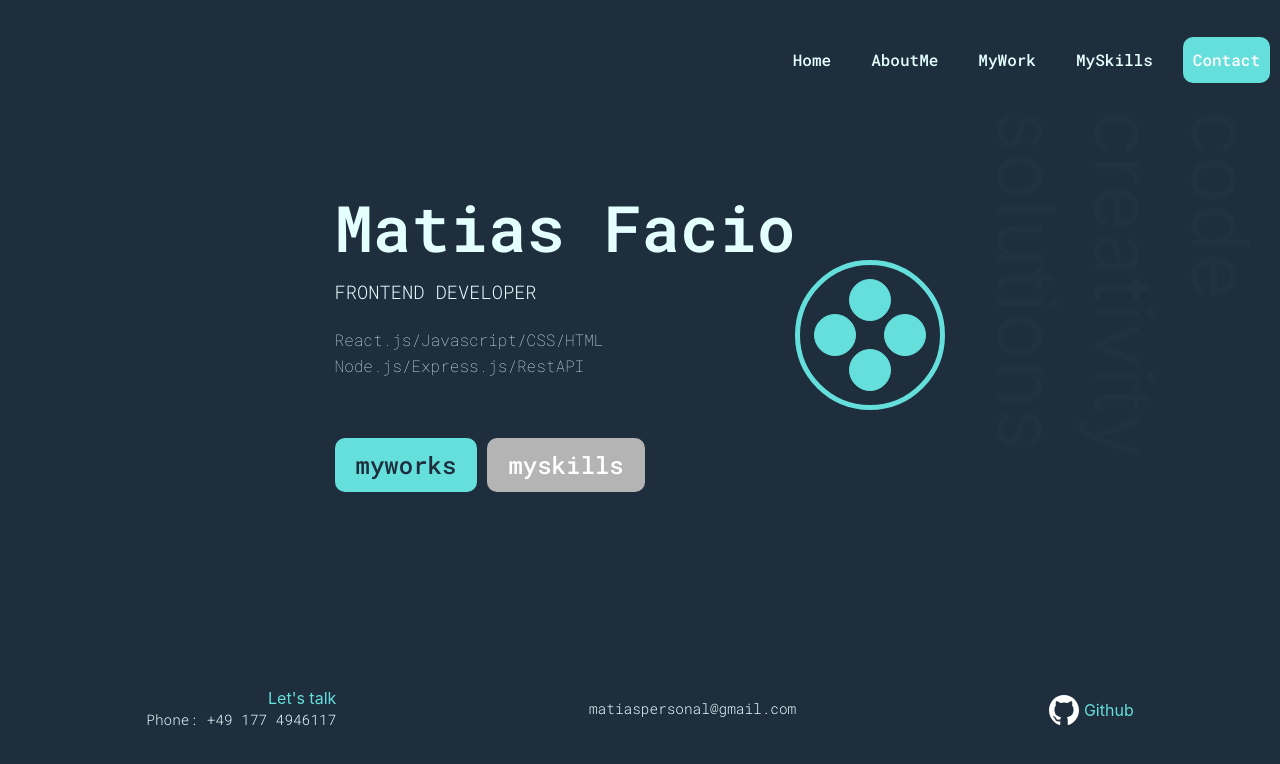
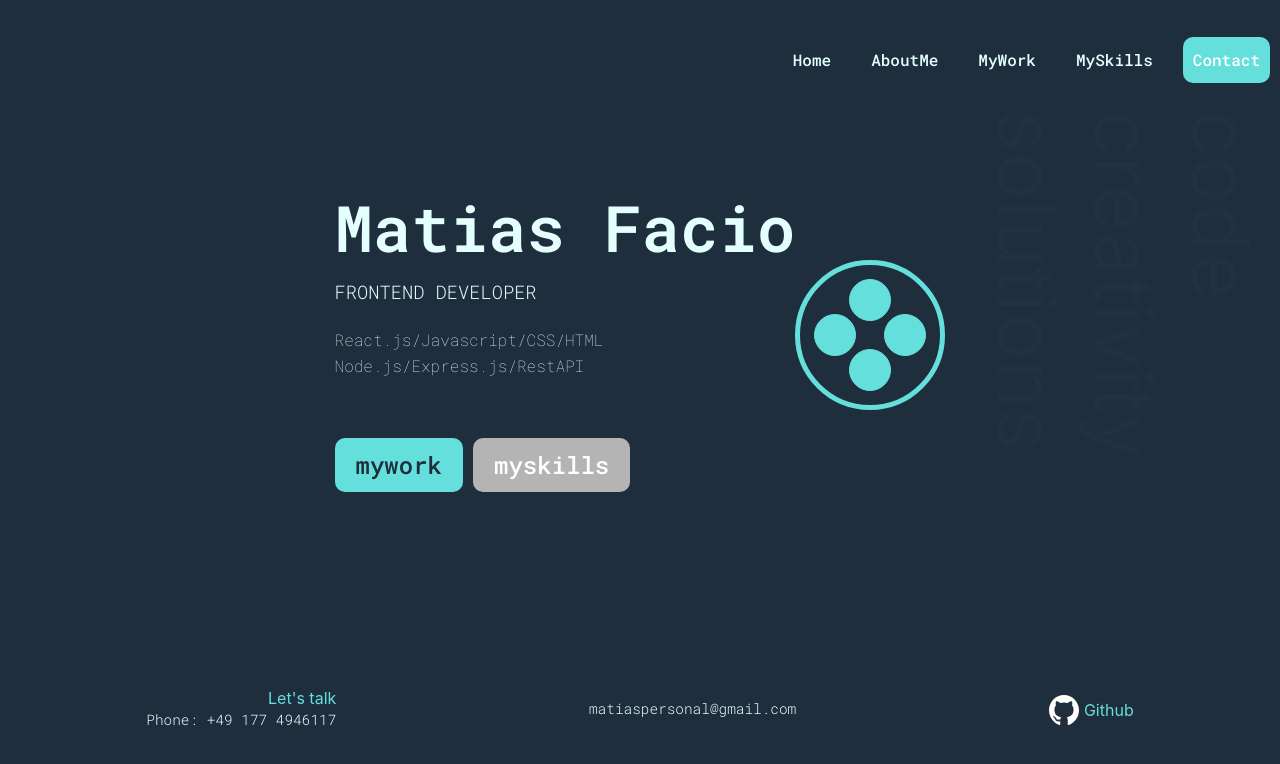
Before and after one commit to matiasfacio/matiasfacio-dev, a React (Create React App) app: page / in a window 1280 px wide. Shown: the top 764 px of the page. Built offline with nearby package versions, Linux system fonts and the light colour scheme.

Commit message:
fixed typo

```diff
--- a/src/components/pages/Home.js
+++ b/src/components/pages/Home.js
@@ -13,11 +13,7 @@ const Home = () => {
         <h4>React.js/Javascript/CSS/HTML</h4>
         <h4>Node.js/Express.js/RestAPI</h4>
         <Buttonera>
-          <ButtonStyled
-            text="myworks"
-            typeOfButton="secondary"
-            goto="/mywork"
-          />
+          <ButtonStyled text="mywork" typeOfButton="secondary" goto="/mywork" />
           <ButtonStyled
             text="myskills"
             typeOfButton="primary"
```
